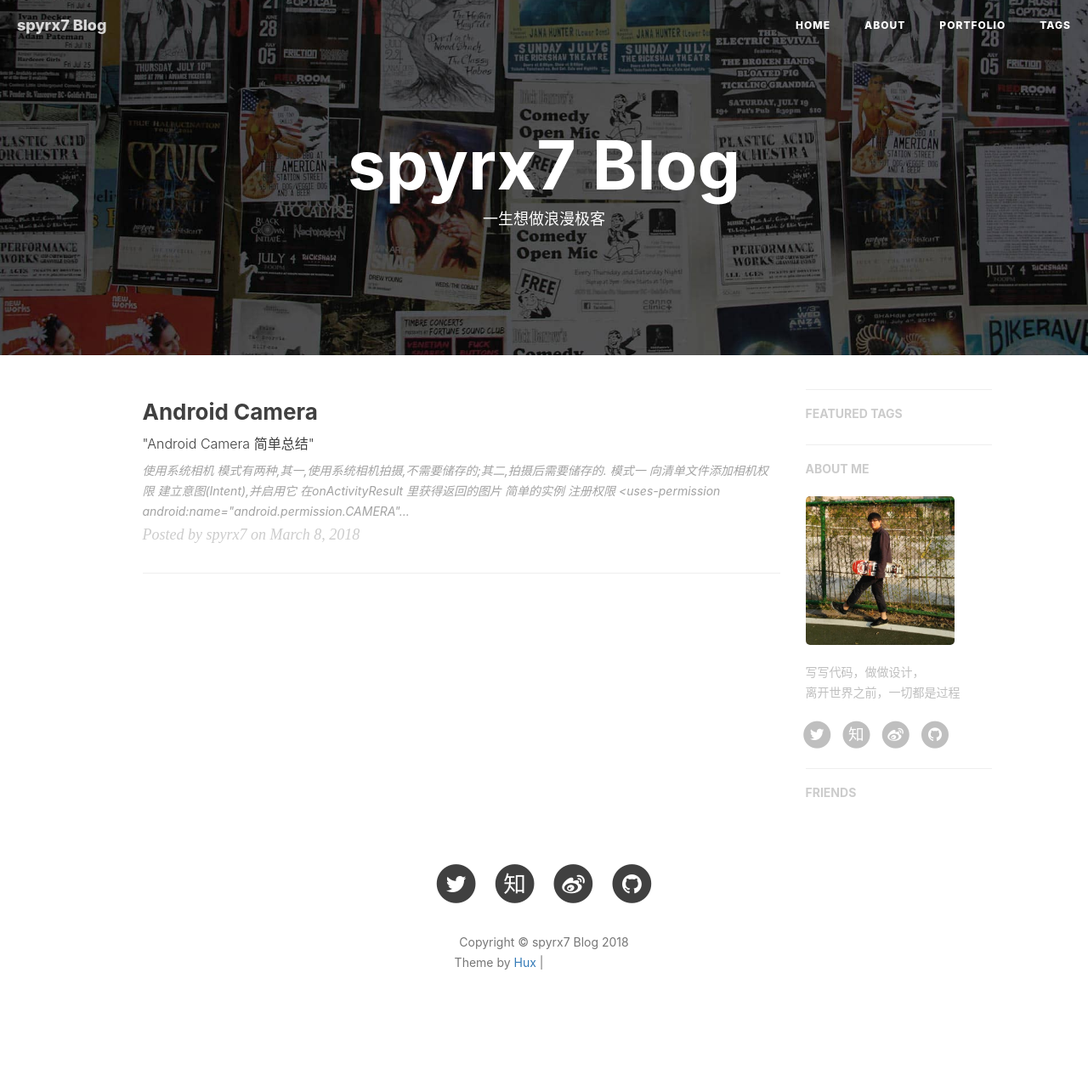
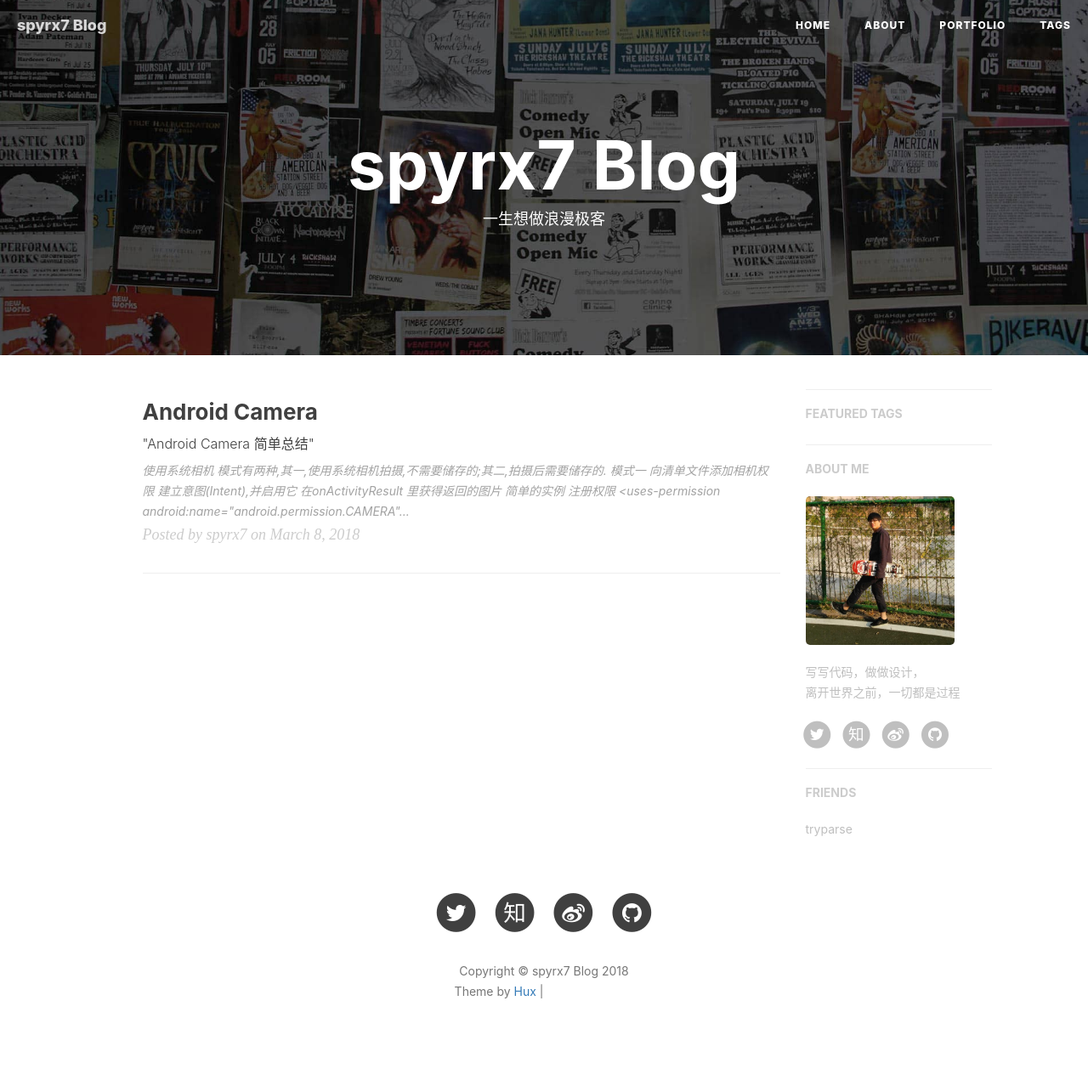
Before and after one commit to spyrx7/spyrx7.github.io, a Jekyll site: the page built from index.html, in a window 1280 px wide. Shown: the whole page at 85% size. Built offline with Jekyll 4.4.1, drawn with Linux system fonts in a browser that asks for light colours; nearby versions of some CDN libraries; the list of posts is cut into pages by our own code; comment, search, counter and statistics services are not loaded; before the commit the page ends 1237 px from its top, so only the background shows below that; grey boxes are pictures that could not be loaded.

Commit message:
添加互链

```diff
--- a/_config.yml
+++ b/_config.yml
@@ -89,10 +89,11 @@ service-worker: true
 
 # Friends
 friends: [
-    # {
-    # #     title: "Su",
-    # #     href: "http://su.gallery/"
-    # # },{
+     {
+        title: "tryparse",
+        href: "http://blog.tryparse.cn/"
+    }
+    #,{
     #     title: "乱序",
     #     href: "http://mida.re/"
     # },{
```
